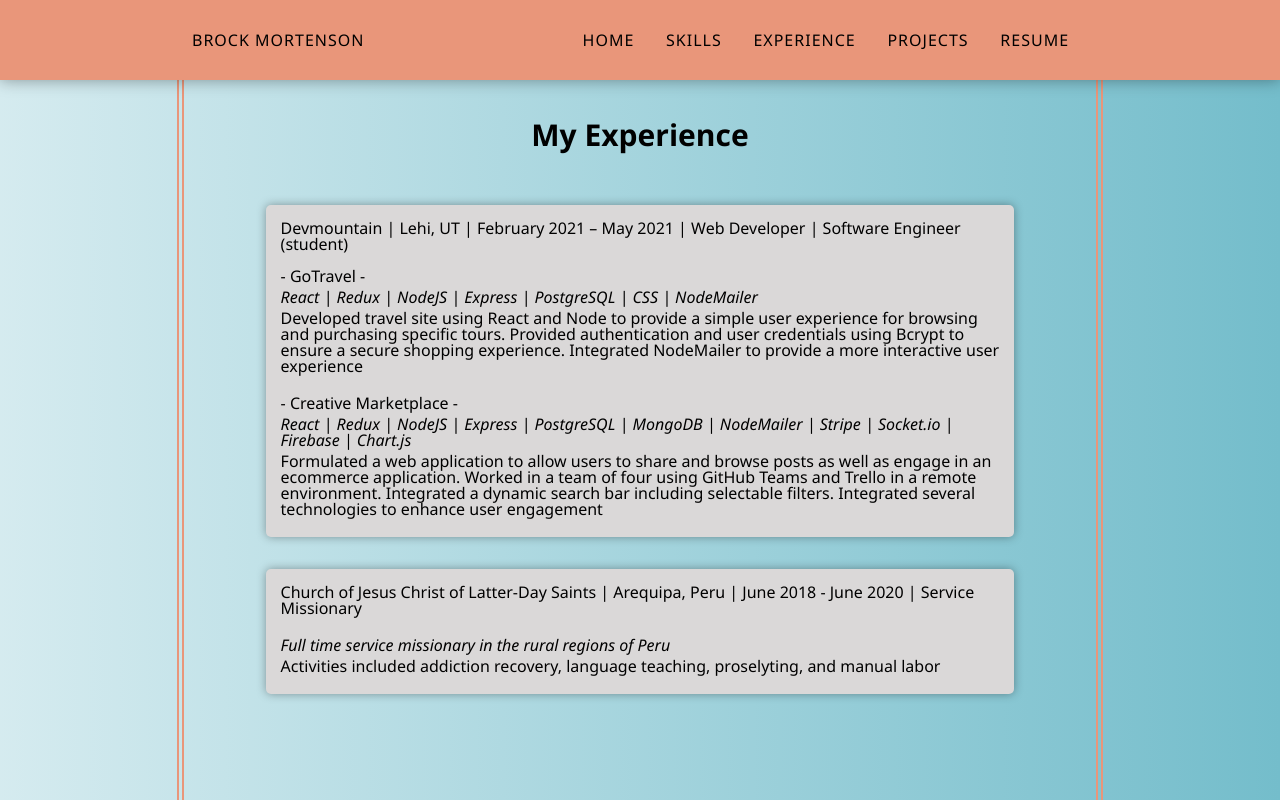
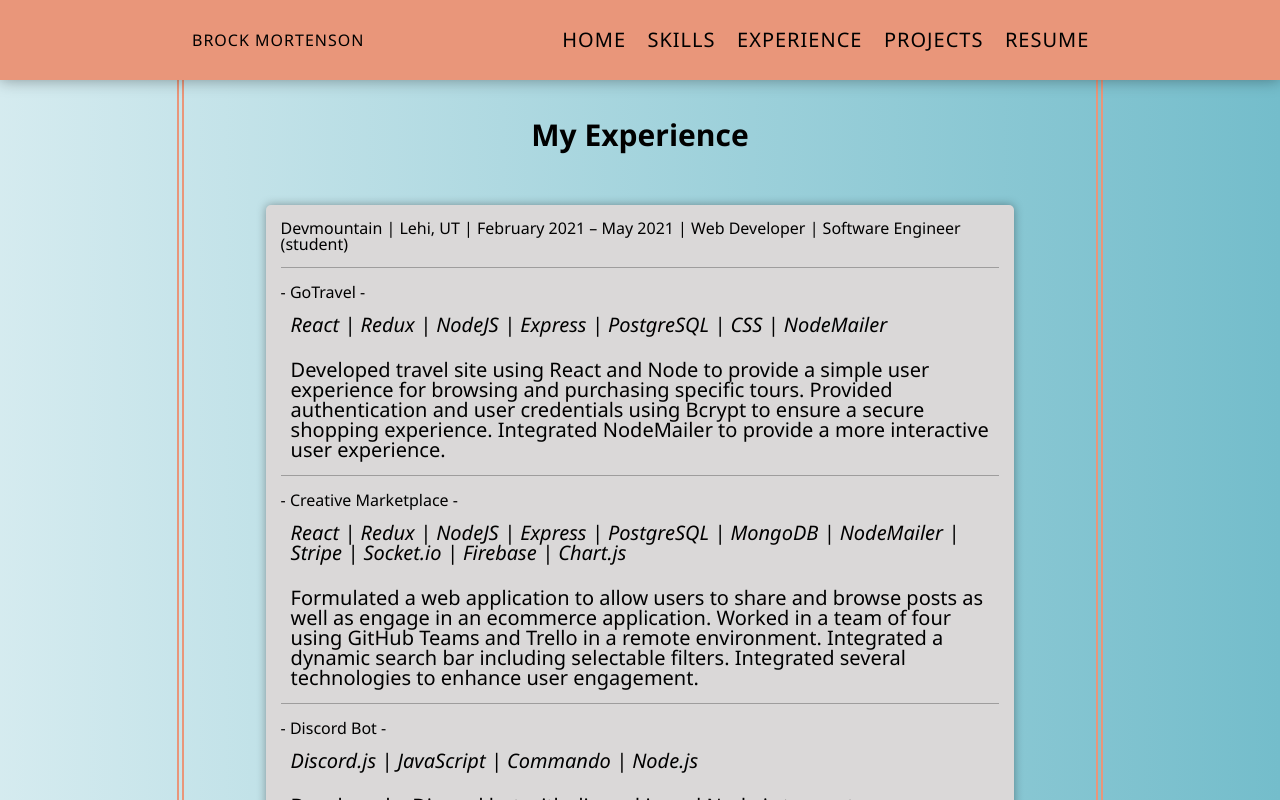
Before and after one commit to brockmortenson/my-website, a React (Create React App) app: page /Experience in a window 1280 px wide. Built offline with nearby package versions, Linux system fonts and the light colour scheme.

Commit message:
Added new experience/skills. Corrected the CSS in response to the added content.

```diff
--- a/src/Components/Experience.js
+++ b/src/Components/Experience.js
@@ -11,14 +11,20 @@ function Experience() {
                         <br />
                         <article>
                             - GoTravel -
-                            <p style={{ fontStyle: 'italic'}}>React | Redux | NodeJS | Express | PostgreSQL | CSS | NodeMailer</p>
-                            <p>Developed travel site using React and Node to provide a simple user experience for browsing and purchasing specific tours. Provided authentication and user credentials using Bcrypt to ensure a secure shopping experience. Integrated NodeMailer to provide a more interactive user experience</p>
+                            <p style={{ fontStyle: 'italic' }}>React | Redux | NodeJS | Express | PostgreSQL | CSS | NodeMailer</p>
+                            <p>Developed travel site using React and Node to provide a simple user experience for browsing and purchasing specific tours. Provided authentication and user credentials using Bcrypt to ensure a secure shopping experience. Integrated NodeMailer to provide a more interactive user experience.</p>
                         </article>
                         <br />
                         <article>
                             - Creative Marketplace -
-                            <p style={{ fontStyle: 'italic'}}>React | Redux | NodeJS | Express | PostgreSQL | MongoDB | NodeMailer | Stripe | Socket.io | Firebase | Chart.js</p>
-                            <p>Formulated a web application to allow users to share and browse posts as well as engage in an ecommerce application. Worked in a team of four using GitHub Teams and Trello in a remote environment. Integrated a dynamic search bar including selectable filters. Integrated several technologies to enhance user engagement</p>
+                            <p style={{ fontStyle: 'italic' }}>React | Redux | NodeJS | Express | PostgreSQL | MongoDB | NodeMailer | Stripe | Socket.io | Firebase | Chart.js</p>
+                            <p>Formulated a web application to allow users to share and browse posts as well as engage in an ecommerce application. Worked in a team of four using GitHub Teams and Trello in a remote environment. Integrated a dynamic search bar including selectable filters. Integrated several technologies to enhance user engagement.</p>
+                        </article>
+                        <br />
+                        <article style={{ border: 'none' }}>
+                            - Discord Bot -
+                            <p style={{ fontStyle: 'italic' }}>Discord.js | JavaScript | Commando | Node.js</p>
+                            <p>Developed a Discord bot with discord.js and Node.js to create an interactive bot for a Discord server. Incorporated the Commando framework to allow for an easier and simpler interactive user experience.</p>
                         </article>
                     </div>
                     <br />
@@ -27,7 +33,7 @@ function Experience() {
                         <h2>Church of Jesus Christ of Latter-Day Saints | Arequipa, Peru | June 2018 - June 2020 | Service Missionary</h2>
                         <br />
                         <p style={{ fontStyle: 'italic'}}>Full time service missionary in the rural regions of Peru</p>
-                        <p>Activities included addiction recovery, language teaching, proselyting, and manual labor</p>
+                        <p>Activities included addiction recovery, language teaching, proselyting, and manual labor.</p>
                     </article>
                 </section>
             </div>
--- a/src/Components/Projects.js
+++ b/src/Components/Projects.js
@@ -1,3 +1,5 @@
+import goTravel from '../images/goTravelScrn.png';
+import creativeMkrt from '../images/creativeMkrt.png';
 import '../styles/projects.css';
 
 function Projects() {
@@ -28,6 +30,21 @@ function Projects() {
                             </div>
                         </div>
                     </article>
+                    <article>
+                        <div className='project-name'>
+                            <span>
+                                <h3>Discord Bot</h3>
+                            </span>
+                            <div>
+                                <a href='https://github.com/brockmortenson/discordjs-bot' target='_blank' rel='noreferrer' style={{ textDecoration: 'none', color: 'black' }}>- GitHub Repo</a>
+                                <p>- No Demo</p>
+                            </div>
+                        </div>
+                    </article>
+                </div>
+                <div className='examples'>
+                    <img src={goTravel} alt='goTravel-screenshot' />
+                    <img src={creativeMkrt} alt='creative-marketplace' />
                 </div>
             </div>
         </div>
--- a/src/Components/Skills.js
+++ b/src/Components/Skills.js
@@ -34,6 +34,10 @@ function Skills() {
                         <img src='https://workwiththebest.intraway.com/wp-content/uploads/sites/4/2016/11/asd-2.png' alt='postgresql' />
                         <p>PostgreSQL</p>
                     </div>
+                    <div>
+                        <img src='https://jasonhaxstuff.gallerycdn.vsassets.io/extensions/jasonhaxstuff/discord-js-tools/0.0.3/1530824658924/Microsoft.VisualStudio.Services.Icons.Default' alt='discord.js' />
+                        <p>Discord.js</p>
+                    </div>
                 </section>
             </div>
         </div>
--- a/src/styles/experience.css
+++ b/src/styles/experience.css
@@ -7,7 +7,7 @@
 
 .experience-container {
     width: 65%;
-    height: 100vh;
+    height: 125vh;
     padding: 40px;
     display: flex;
     flex-direction: column;
@@ -16,6 +16,10 @@
     top: 80px;
     border-left: 7px double darksalmon;
     border-right: 7px double darksalmon;
+}
+
+article {
+    border-bottom: 1px solid rgba(0, 0, 0, 0.274);
 }
 
 .experience-container h1 {
@@ -31,6 +35,8 @@
 
 .my-experience h2 {
     font-weight: 500;
+    border-bottom: 1px solid rgba(0, 0, 0, 0.274);
+    padding-bottom: 15px;
 }
 
 .my-experience div {
@@ -56,3 +62,15 @@
         height: 180vh;
     }
 }
+
+@media (max-width: 588px) {
+    .experience-container {
+        height: 210vh;
+    }
+}
+
+@media (max-width: 490px) {
+    .experience-container {
+        height: 230vh;
+    }
+}
--- a/src/styles/projects.css
+++ b/src/styles/projects.css
@@ -7,7 +7,7 @@
 
 .projects-container {
     width: 65%;
-    height: 100%;
+    height: 120%;
     padding: 40px;
     display: flex;
     flex-direction: column;
@@ -23,6 +23,7 @@
     height: 200px;
     display: flex;
     justify-content: space-evenly;
+    align-items: center;
     flex-direction: row;
     margin-bottom: 35px;
     border-radius: 5px;
@@ -71,14 +72,39 @@
 .project-name h3 {
     font-size: 20px;
     font-weight: 500;
+    text-align: center;
     display: table-cell;
     border-bottom: 1px solid black;
+}
+
+p {
+    font-size: 20px;
+    padding: 10px;
+}
+
+.examples {
+    display: flex;
+    flex-direction: column;
+}
+
+.examples img {
+    width: 600px;
+    height: 300px;
+    margin: 10px 0;
+    border-radius: 5px;
+    box-shadow: 0px 0px 10px 0px rgba(0,0,0,0.35);
 }
 
 @media (max-width: 993px) {
     .links-container {
         width: 92%;
-        height: 300px;
+        height: 100%;
+        flex-direction: column;
+    }
+
+    img {
+        width: 400px;
+        height: 200px;
     }
 }
 
@@ -87,4 +113,16 @@
         flex-direction: column;
         align-items: center;
     }
+
+    img {
+        width: 350px;
+        height: 175px;
+    }
 }
+
+@media (max-width: 566px) {
+    img {
+        width: 300px;
+        height: 150px;
+    }
+}
--- a/src/styles/skills.css
+++ b/src/styles/skills.css
@@ -59,6 +59,10 @@
 @media (max-width: 1019px) {
     .skill-img {
         width: 300px;
-        height: 900px;
+        height: 1300px;
+    }
+
+    .skills-container {
+        height: 115vh;
     }
 }
```
Also changed, not shown: 2 other files (tests, documents, lock files or other folders).
